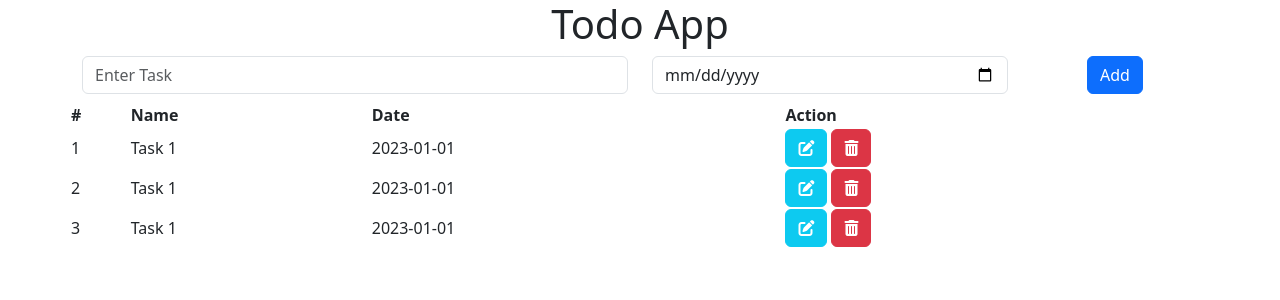
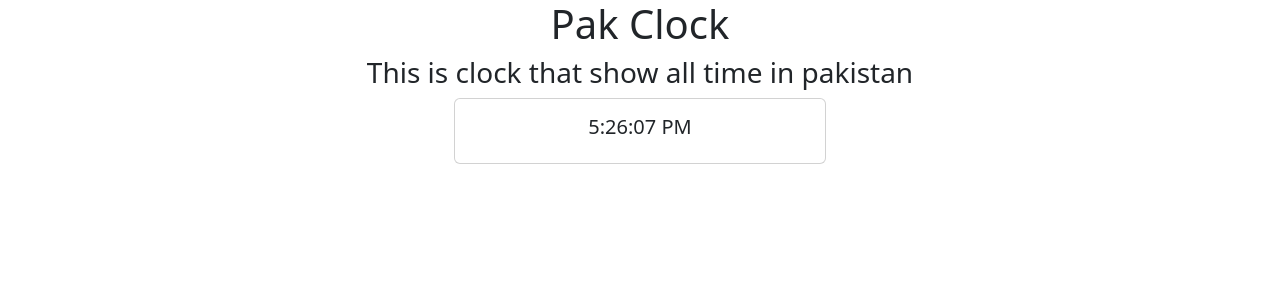
Before and after one commit to w15147m/React-Redux-Complete-Course, a React (Vite) app: page / in a window 1280 px wide. Shown: the top 300 px of the page. Built offline with nearby package versions, Linux system fonts and the light colour scheme.

Commit message:
create ui

```diff
--- a/src/App.jsx
+++ b/src/App.jsx
@@ -1,14 +1,14 @@
 import AppName from "./components/AppName";
-import AppTodo from "./components/AppTodo";
-import AppList from "./components/AppList";
+import CurrentTime from "./components/CurrentTime";
+import ClockSlogan from "./components/ClockSlogan";
 const App = () => {
 
   return (
     <center className="todo_app">
       <AppName/>
       <div className="container">
-      <AppTodo/>
-      <AppList/>
+      <ClockSlogan/>
+      <CurrentTime/>
       </div>
     </center>
   );
--- a/src/components/AppList.jsx
+++ /dev/null
@@ -1,38 +0,0 @@
-const AppList = () => {
-    let tasks = [
-        { id: "1", name: "Task 1", date: '2023-01-01' },
-        { id: "2", name: "Task 1", date: '2023-01-01' },
-        { id: "3", name: "Task 1", date: '2023-01-01' }];
-    return <div className="row text-start">
-        <table>
-            <thead>
-                <tr>
-                    <th>#</th>
-                    <th>Name</th>
-                    <th>Date</th>
-                    <th>Action</th>
-                </tr>
-            </thead>
-            <tbody>
-                {tasks.map((task) => {
-                    return (
-                        <tr key={task.id}>
-                            <td>{task.id}</td>
-                            <td>{task.name}</td>
-                            <td>{task.date}</td>
-                            <td className="d-flex justify-content-start gap-1">
-                                <button className="btn btn-info text-white">
-                                <i className="fa-solid fa-pen-to-square"></i>
-                                </button>
-                                <button className="btn btn-danger text-white">
-                                <i className="fa-solid fa-trash-can"></i>
-                                </button>
-                            </td>
-                        </tr>
-                    );
-                })}
-            </tbody>
-        </table>
-    </div>
-}
-export default AppList
--- a/src/components/AppName.jsx
+++ b/src/components/AppName.jsx
@@ -1,4 +1,4 @@
 const AppName = () => {
-    return  <h1>Todo App</h1>
+    return  <h1>Pak Clock</h1>
 }
 export default AppName;
--- a/src/components/AppTodo.jsx
+++ /dev/null
@@ -1,14 +0,0 @@
-const AppTodo = () => {
-    return <div className="row mb-2">
-        <div className="col-6">
-            <input type="text" className="form-control" placeholder="Enter Task" />
-        </div>
-        <div className="col-4">
-            <input type="date" className="form-control" />
-        </div>
-        <div className="col-2">
-            <button className="btn btn-primary">Add</button>
-        </div>
-    </div>
-}
-export default AppTodo;
--- /dev/null
+++ b/src/components/ClockSlogan.jsx
@@ -0,0 +1,8 @@
+const ClockSlogan = () => {
+
+    return <div className="">
+        <h3>This is clock that show all time in pakistan </h3>
+    </div>
+
+}
+export default ClockSlogan
--- /dev/null
+++ b/src/components/CurrentTime.jsx
@@ -0,0 +1,15 @@
+const CurrentTime = () => {
+    // let currentTime =
+        let currentTime = new Date().toLocaleTimeString();
+    return <div className="">
+        <div className="col-4">
+            <div className="card">
+                <div className="card-body">
+                    <h5 className="card-title">{currentTime}</h5>
+
+                </div>
+            </div>
+        </div>
+    </div>
+}
+export default CurrentTime;
```
